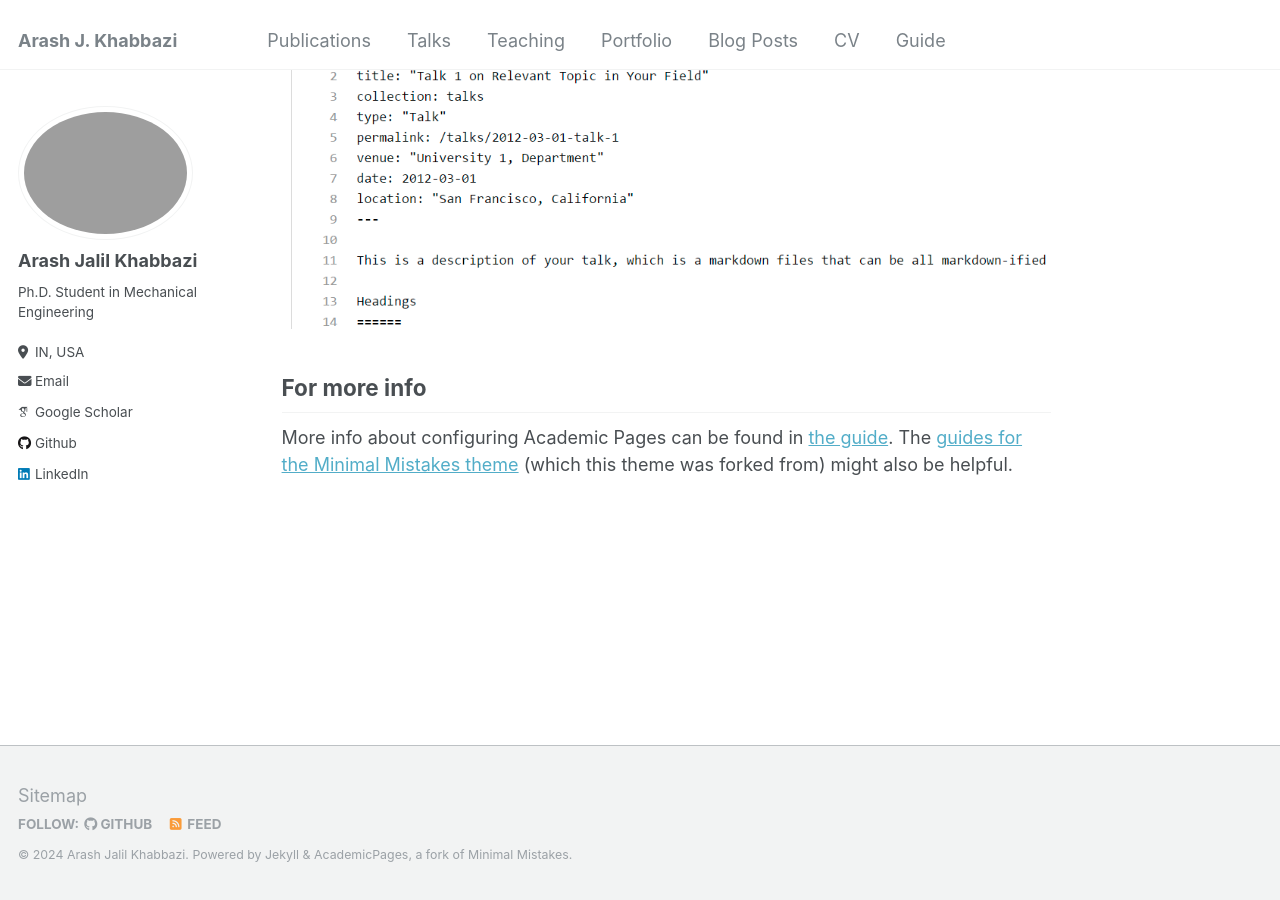
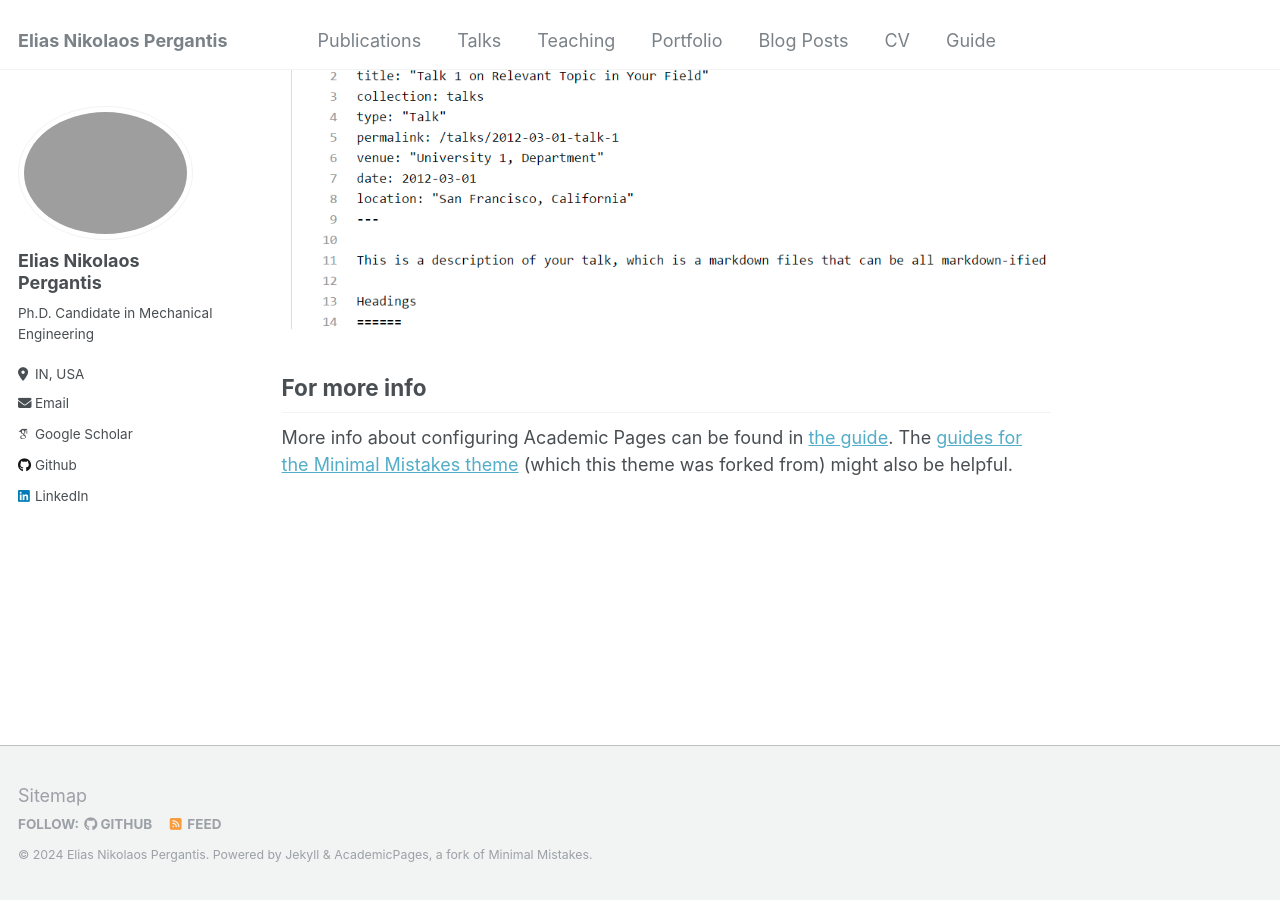
Before and after one commit to epergant/epergant.github.io, a Jekyll site: the page built from _pages/about.md, in a window 1280 px wide and 900 px high, scrolled down 2660 px. Built offline with Jekyll 4.4.1, drawn with Linux system fonts in a browser that asks for light colours; some web fonts are replaced.

Commit message:
Update _config.yml

```diff
--- a/_config.yml
+++ b/_config.yml
@@ -7,13 +7,13 @@
 
 # Site Settings
 locale                   : "en-US"
-title                    : "Arash J. Khabbazi"
+title                    : "Elias Nikolaos Pergantis"
 title_separator          : "-"
-name                     : &name "Arash Jalil Khabbazi"
+name                     : &name "Elias Nikolaos Pergantis"
 description              : &description "personal description"
-url                      : https://arashjkh.github.io # the base hostname & protocol for your site e.g. "https://mmistakes.github.io"
+url                      : https://epergant.github.io # the base hostname & protocol for your site e.g. "https://mmistakes.github.io"
 baseurl                  : "" # the subpath of your site, e.g. "/blog"
-repository               : "arashjkh/arashjkh.github.io"
+repository               : "epergant/epergant.github.io"
 teaser                   :  # filename of teaser fallback teaser image placed in /images/, .e.g. "500x300.png"
 breadcrumbs              : false # true, false (default)
 words_per_minute         : 160
@@ -78,14 +78,14 @@ analytics:
 
 # Site Author
 author:
-  name             : "Arash Jalil Khabbazi"
+  name             : "Elias Nikolaos Pergantis"
   avatar           : "IMG_4623.jpg"
-  bio              : "Ph.D. Student in Mechanical Engineering"
+  bio              : "Ph.D. Candidate in Mechanical Engineering"
   location         : "IN, USA"
   employer         : #"Purdue University"
   pubmed           :
-  googlescholar    : https://scholar.google.com/citations?hl=en&view_op=list_works&gmla=AP6z3OZiab4BUHBahVV7kKVwfZKsUWAzfdPzb2cL93pVa1PI1ZkoD-qtb2rKsBW022rgb6ywzp1hvQMcRKiW3g&user=yIX3RKsAAAAJ
-  email            : arashjkh@gmail.com
+  googlescholar    : https://scholar.google.com/citations?user=vT9DWr4AAAAJ&hl=el
+  email            : ilias.pergantis97@gmail.com
   researchgate     :
   uri              :
   bitbucket        :
@@ -94,13 +94,13 @@ author:
   flickr           :
   facebook         :
   foursquare       :
-  github           : "arashjkh"
+  github           : "epergant"
   google_plus      :
   keybase          :
   instagram        : #jk_arash
   impactstory      :
   lastfm           :
-  linkedin         : arashjkh
+  linkedin         : https://www.linkedin.com/in/elias-pergantis-370a1412b/
   orcid            :
   pinterest        :
   soundcloud       :
```
